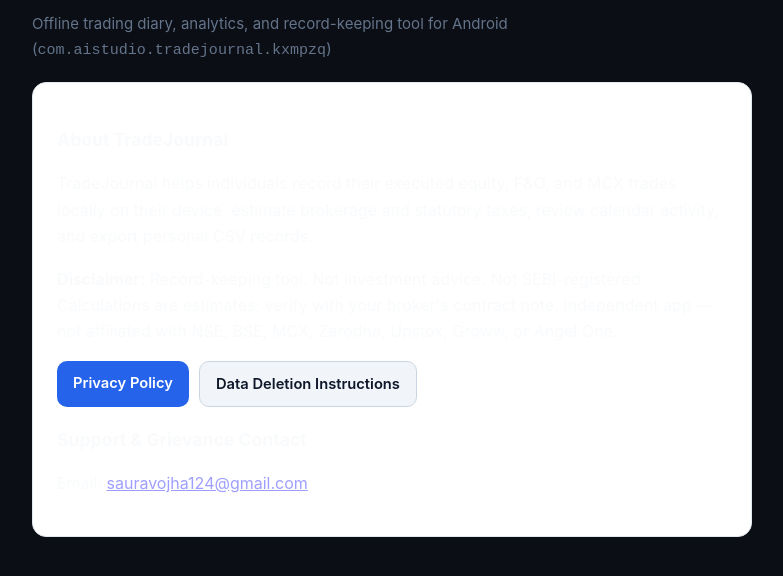
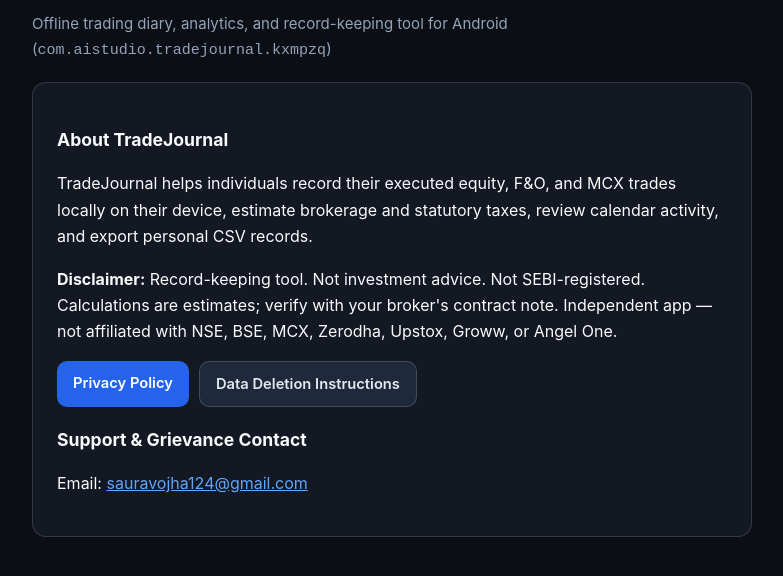
Before and after one commit to lightwordz/TradeJournal, a plain HTML site: page docs/index.html in a window 1280 px wide. Shown: the part 106-682 px from the top of the page, without its empty margins (248-1031 px from the left). Drawn offline with Linux system fonts and the dark colour scheme.

Commit message:
style: update dark mode and link styling
Refactor CSS across documentation pages to improve dark mode consistency, standardize link colors, and enhance text contrast.

```diff
--- a/docs/index.html
+++ b/docs/index.html
@@ -15,13 +15,8 @@
       color: #0F172A;
       background: #F8FAFC;
     }
-    @media (prefers-color-scheme: dark) {
-      body { color: #F8FAFC; background: #0B0E14; }
-      .card { background: #131822; border-color: rgba(255,255,255,0.12); }
-      a.btn { background: #2563EB; color: #FFFFFF; }
-      a.btn-secondary { background: #1E293B; color: #E2E8F0; border-color: rgba(255,255,255,0.14); }
-    }
     .card {
+      color: #0F172A;
       background: #FFFFFF;
       border: 1px solid #E2E8F0;
       border-radius: 14px;
@@ -30,7 +25,8 @@
     }
     h1 { margin-bottom: 6px; font-size: 1.8rem; }
     h2 { font-size: 1.1rem; margin-top: 18px; }
-    .muted { color: #64748B; font-size: 0.94rem; }
+    .muted { color: #475569; font-size: 0.94rem; }
+    a { color: #1D4ED8; }
     .actions { display: flex; flex-wrap: wrap; gap: 10px; margin-top: 16px; }
     a.btn, a.btn-secondary {
       display: inline-block;
@@ -42,6 +38,14 @@
     }
     a.btn { background: #2563EB; color: #FFFFFF; }
     a.btn-secondary { background: #F1F5F9; color: #0F172A; border: 1px solid #CBD5E1; }
+    @media (prefers-color-scheme: dark) {
+      body { color: #F8FAFC; background: #0B0E14; }
+      .card { color: #F8FAFC; background: #131822; border-color: rgba(255,255,255,0.14); }
+      .muted { color: #94A3B8; }
+      a { color: #60A5FA; }
+      a.btn { background: #2563EB; color: #FFFFFF; }
+      a.btn-secondary { background: #1E293B; color: #E2E8F0; border-color: rgba(255,255,255,0.16); }
+    }
   </style>
 </head>
 <body>
```
Also changed, not shown: docs/delete-account.html (+7 -4 lines), docs/privacy-policy.html (+9 -5 lines).
